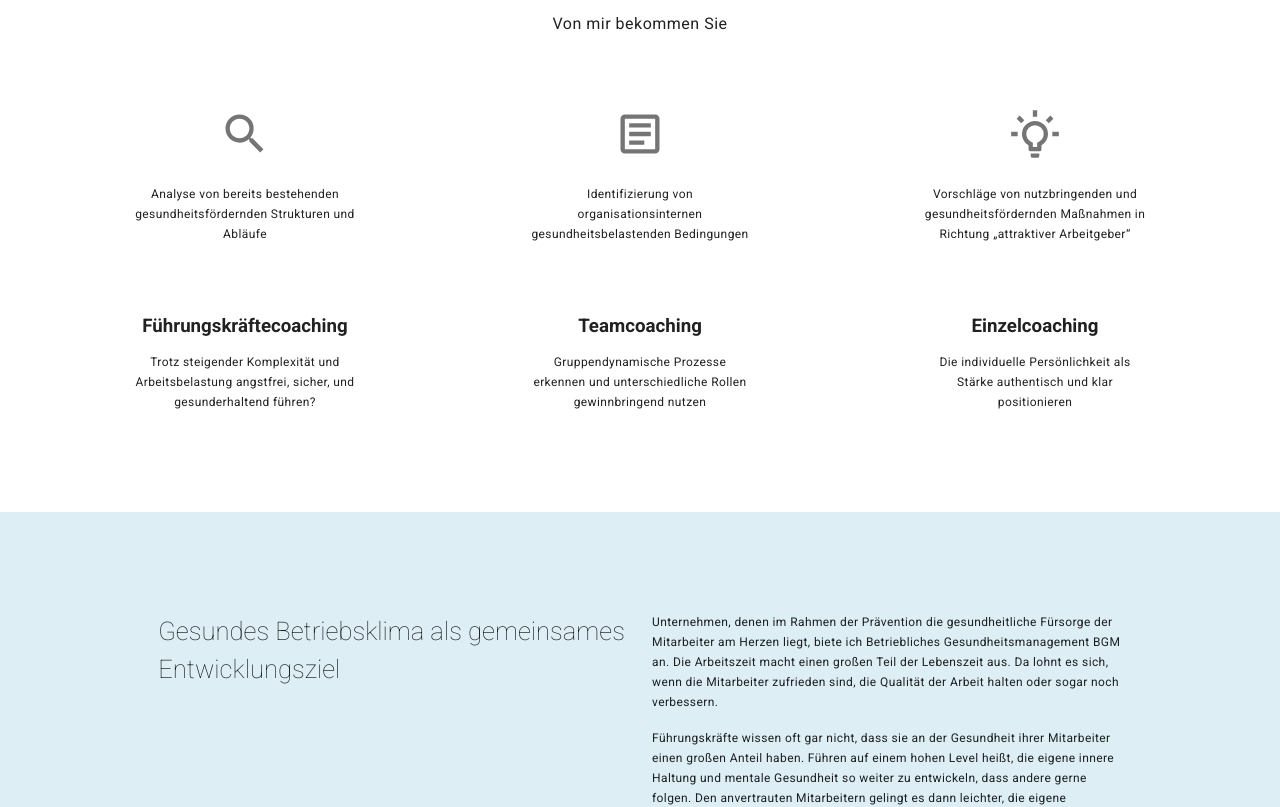
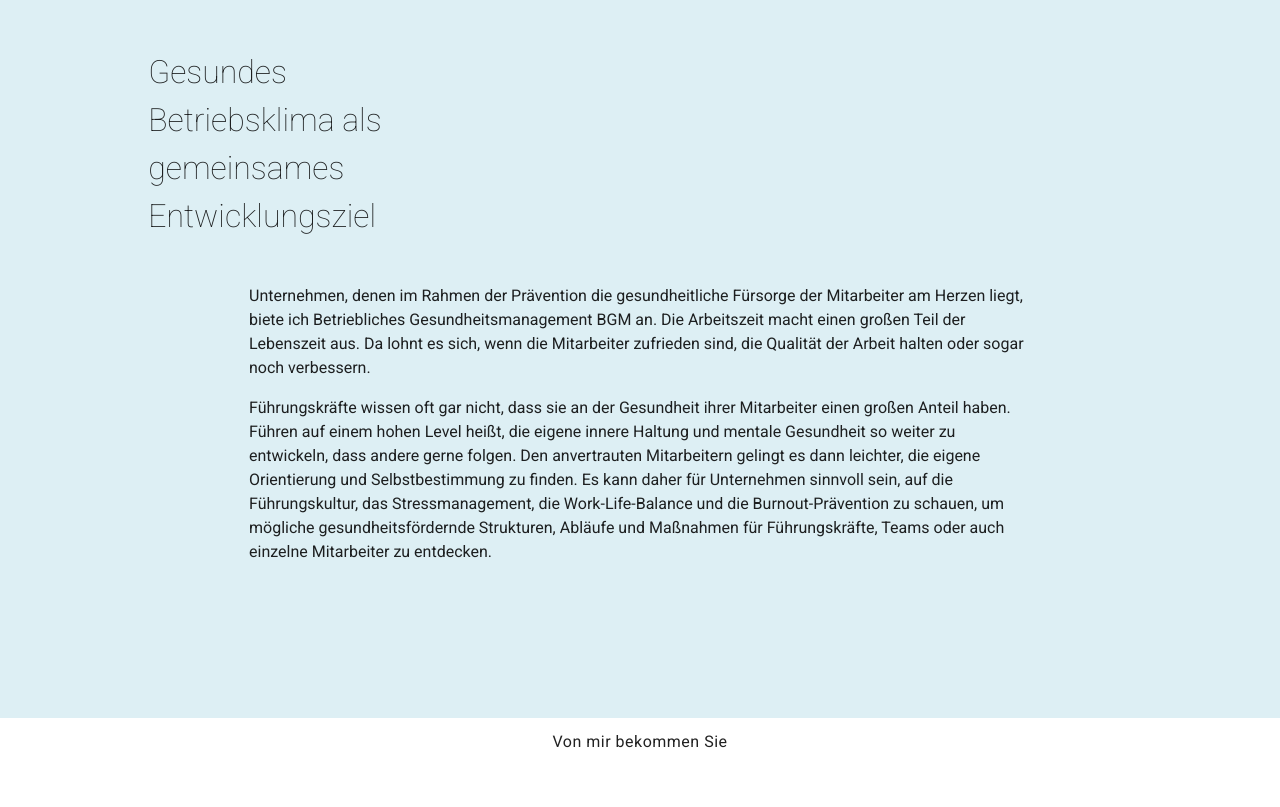
Before and after one commit to H3nSte1n/c-business-website, a Nuxt app: page /unternehmenscoaching in a window 1280 px wide. Shown: the top 807 px of the page. Built offline with nearby package versions, Linux system fonts and the light colour scheme.

Commit message:
feat: Create unternehmenscoaching page

```diff
--- a/components/teaser.vue
+++ b/components/teaser.vue
@@ -9,6 +9,7 @@
       <v-row justify="center">
         <v-col cols="10" md="8">
           <p>{{ content.desc }}</p>
+          <p v-if="content.desc2">{{ content.desc2 }}</p>
           <p v-if="content.quote" class="teaser__quote">
             {{ content.quote }}
           </p>
--- a/pages/unternehmenscoaching.vue
+++ b/pages/unternehmenscoaching.vue
@@ -3,6 +3,10 @@
     fluid
     class="pa-0"
   >
+    <Teaser
+      :color="teaser.color"
+      :content="teaser.content"
+    />
     <Educational />
     <Stripe
       :content="content"
@@ -16,10 +20,19 @@
 import Educational from '@/components/educational';
 import Stripe from '@/components/stripe.vue';
 import Contact from '@/components/contact';
+import Teaser from '@/components/teaser';
 export default {
-  components: { Educational, Stripe, Contact },
+  components: { Educational, Stripe, Contact, Teaser },
   data () {
     return {
+      teaser: {
+          color: "light-blue",
+          content: {
+            headline: 'Gesundes Betriebsklima als gemeinsames Entwicklungsziel',
+            desc: 'Unternehmen, denen im Rahmen der Prävention die gesundheitliche Fürsorge der Mitarbeiter am Herzen liegt, biete ich Betriebliches Gesundheitsmanagement BGM an. Die Arbeitszeit macht einen großen Teil der Lebenszeit aus. Da lohnt es sich, wenn die Mitarbeiter zufrieden sind, die Qualität der Arbeit halten oder sogar noch verbessern.',
+            desc2: 'Führungskräfte wissen oft gar nicht, dass sie an der Gesundheit ihrer Mitarbeiter einen großen Anteil haben. Führen auf einem hohen Level heißt, die eigene innere Haltung und mentale Gesundheit so weiter zu entwickeln, dass andere gerne folgen. Den anvertrauten Mitarbeitern gelingt es dann leichter, die eigene Orientierung und Selbstbestimmung zu finden. Es kann daher für Unternehmen sinnvoll sein, auf die Führungskultur, das Stressmanagement, die Work-Life-Balance und die Burnout-Prävention zu schauen, um mögliche gesundheitsfördernde Strukturen, Abläufe und Maßnahmen für Führungskräfte, Teams oder auch einzelne Mitarbeiter zu entdecken.'
+        }
+      },
       content: {
         headline: 'Gesundes Betriebsklima als gemeinsames Entwicklungsziel',
         desc_1: 'Unternehmen, denen im Rahmen der Prävention die gesundheitliche Fürsorge der Mitarbeiter am Herzen liegt, biete ich Betriebliches Gesundheitsmanagement BGM an. Die Arbeitszeit macht einen großen Teil der Lebenszeit aus. Da lohnt es sich, wenn die Mitarbeiter zufrieden sind, die Qualität der Arbeit halten oder sogar noch verbessern.',
```
Also changed, not shown: 1 other file (tests, documents, lock files or other folders).
